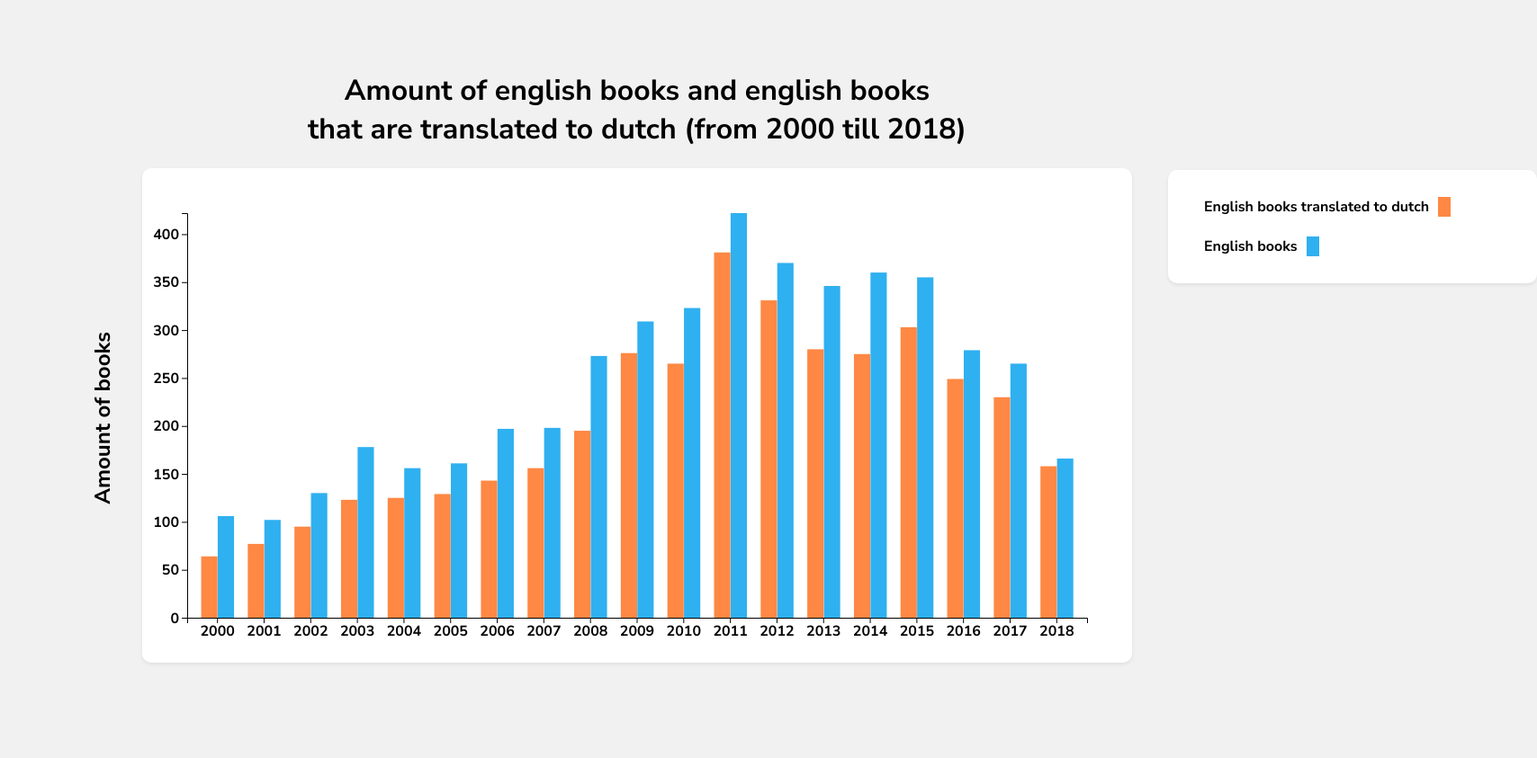
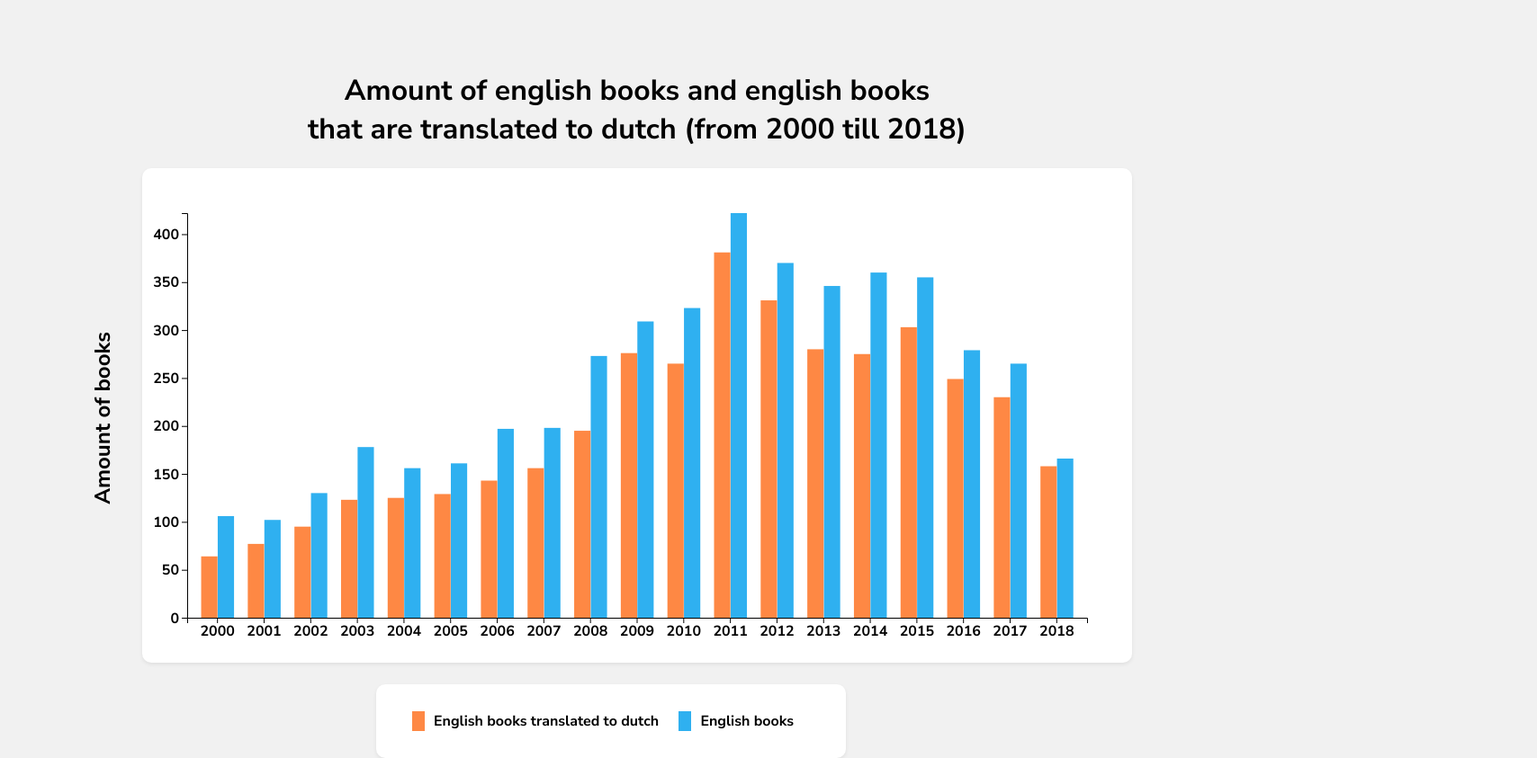
Before and after one commit to Mennauu/functional-programming, a plain HTML site: page index.html in a window 1280 px wide. Shown: the whole page at 90% size, 1708 px wide, since content can reach past the window. Before the commit the page ends 801 px from the top, so only its background shows below. Drawn offline with nearby package versions, Linux system fonts and the light colour scheme.

Commit message:
design changes to graph

```diff
--- a/index.html
+++ b/index.html
@@ -14,8 +14,8 @@
       </div>
       <svg></svg>
       <div class="right">
-        <span>English books translated to dutch<i style="background-color: #FE8844;"></i></span><br><br>
-        <span>English books<i style="background-color: #2FB0F0;"></i></span>
+        <span><i style="background-color: #FE8844;"></i>English books translated to dutch</span>
+        <span><i style="background-color: #2FB0F0;"></i>English books</span>
       </div>
     </div>
     <script src="https://d3js.org/d3.v4.min.js"></script>
--- a/oba/index.js
+++ b/oba/index.js
@@ -16,7 +16,7 @@ const client = new OBA({
 const search = {
   endpoint: 'search',
   query: {
-    q: 'Potter',
+    q: 'book',
     facet: 'Type(book)',
     refine: true,
     pagesize: 20
--- a/style.css
+++ b/style.css
@@ -34,8 +34,6 @@ svg {
 }
 
 .right {
- width: 330px;
- overflow: hidden;
  background-color: #fff;
  margin-right: -350px;
  margin-top: 30px;
@@ -45,13 +43,18 @@ svg {
  padding: 30px 40px;
  font-size: 16px;
  position: absolute;
- right: 0;
- top: 80px;
+ bottom: -100px;
+ left: 360px;
+
 }
 
 .right i {
-  margin-left: 10px;
-  padding-left: 14px;
+  margin-right: 10px;
+  padding-right: 14px;
+}
+
+.right span {
+  margin-right: 18px;
 }
 
 .text {
```
Also changed, not shown: 3 other files.
